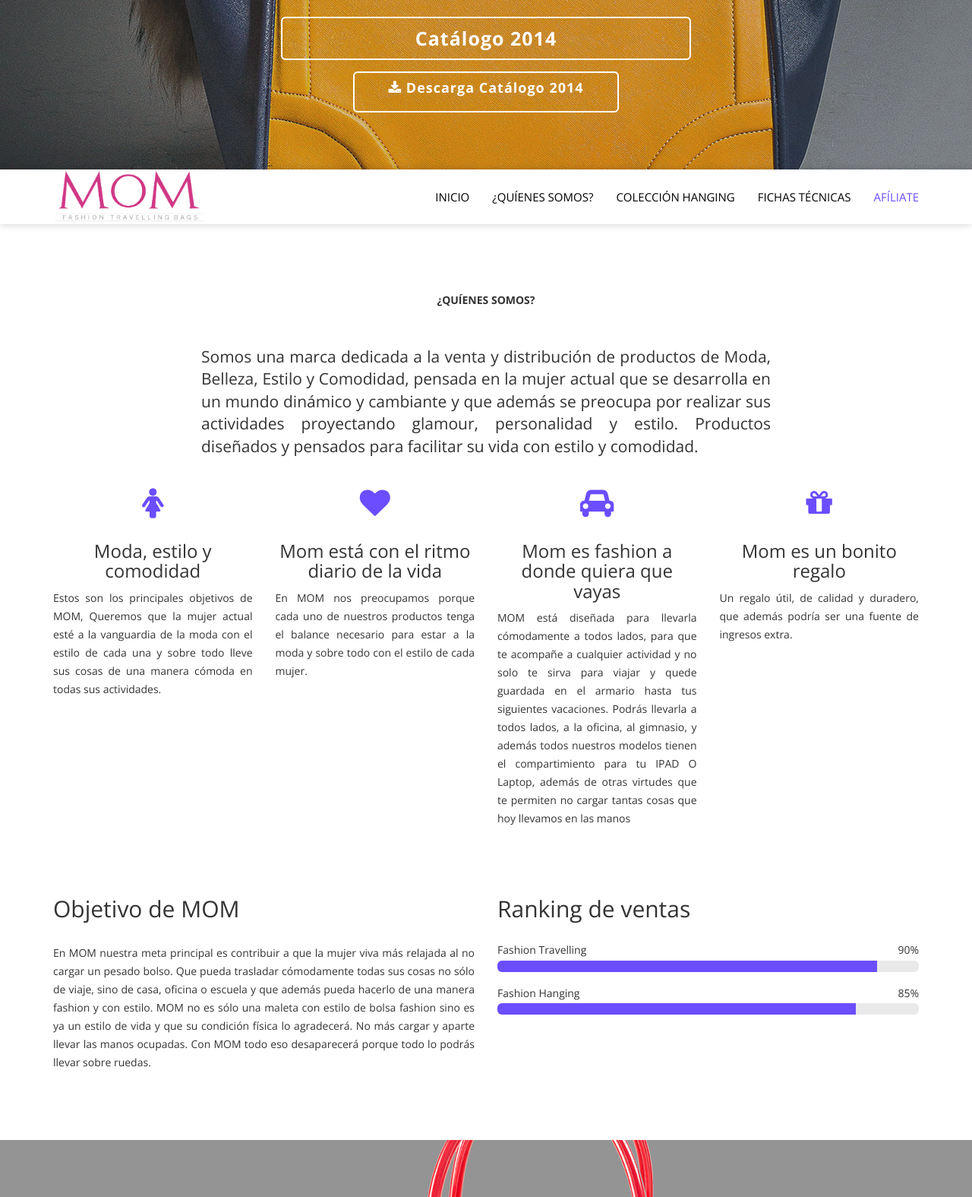
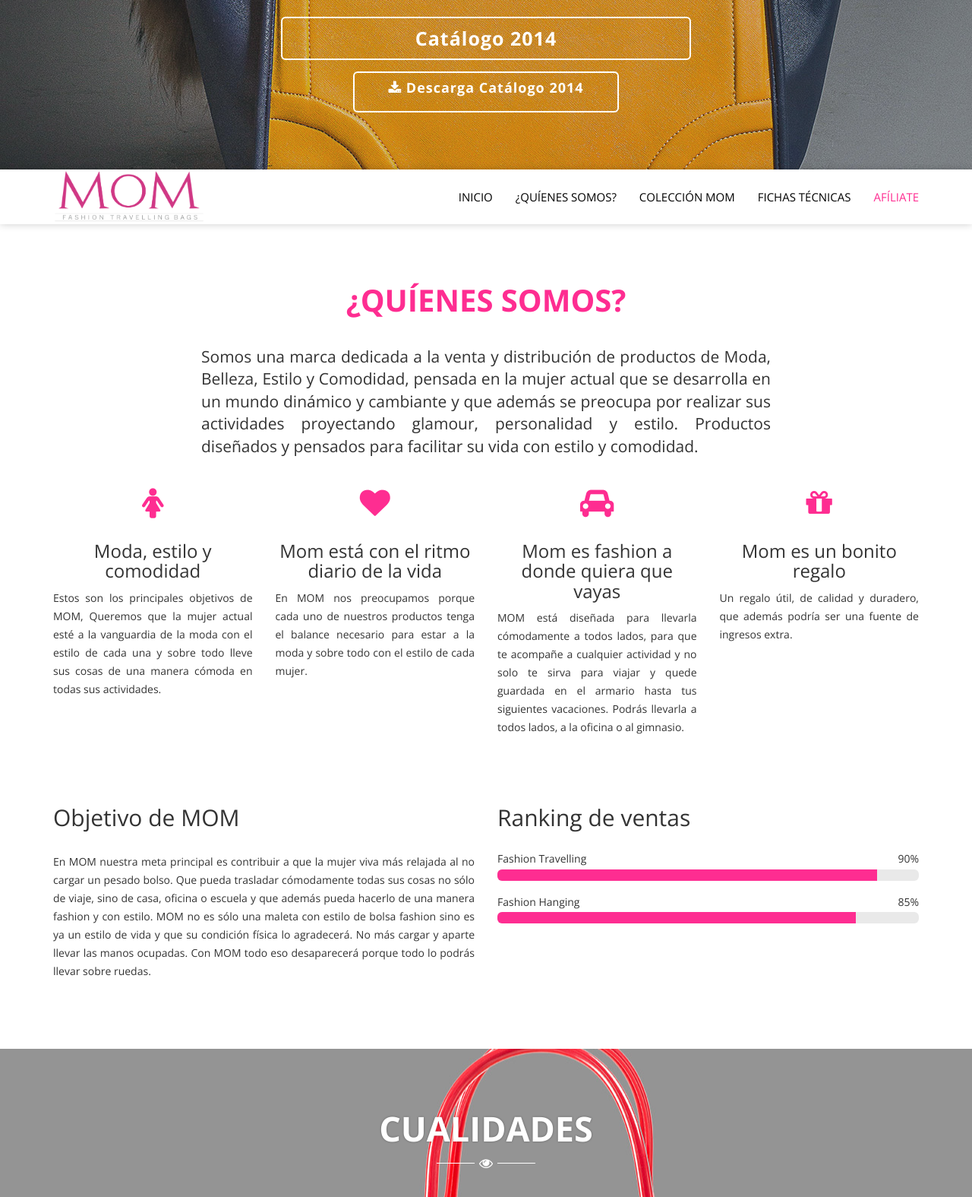
Before and after one commit to Coredev-IO/MOM, a PHP site: page / in a window 1280 px wide. Shown: the part 577-2152 px from the top of the page at 76% size. Run offline with PHP 8.4, Linux system fonts and the light colour scheme; some libraries are stand-ins or nearby versions.

Commit message:
modificacion de los estilos de la pagina

```diff
--- a/css/style.css
+++ b/css/style.css
@@ -308,7 +308,7 @@
     height: 60px;
     line-height: 60px;
     text-align: center;
-    color:#6c4dff;
+    color:#fe2d91;
     font-size: 40px;
       margin-bottom: 20px;
     -webkit-transition: 0.7s ease-in-out;
@@ -874,14 +874,14 @@
 }
 .progress-bar {
     line-height: 10px;
-    background:#6c4dff;
+    background:#fe2d91;
     box-shadow: none;
     -webkit-box-shadow: none;
 }
 
 /*******fun-facts****/
 .fun-facts{
-    background: url('../image/showcase-55.jpg');
+    background: url('../image/showcase-3.jpg');
     padding: 80px 0;
 }
 .fact-inner h1{
@@ -910,58 +910,58 @@
 }
 
 .color-pink{
-    color: #6c4dff;
+    color: #fe2d91;
     font-size: 40px;
 }
 
 .color-green{
-    color: #56ef00;
+    color: #fe2d91;
     font-size: 40px;
 }
 
 .color-white{
-    color: #fff;
+    color: #fe2d91;
     font-size: 40px;
 }
 
 .color-grey{
-    color: #042EC6;
+    color: #fe2d91;
     font-size: 40px;
 }
 
 .color-orange{
-    color: #f6bb33;
+    color: #fe2d91;
     font-size: 40px;
 }
 
 .color-red{
-    color: #ff1717;
+    color: #fe2d91;
     font-size: 40px;
 }
 
 
 .color-pink2{
-    color: #6c4dff;
+    color: #fe2d91;
 }
 
 .color-red2{
-    color: #ff1717;
+    color: #fe2d91;
 }
 
 .color-orange2{
-    color: #f6bb33;
+    color: #fe2d91;
 }
 
 .color-green2{
-    color: #56ef00;
+    color: #fe2d91;
 }
 
 .color-grey2{
-    color: #042EC6;
+    color: #fe2d91;
 }
 
 .btn-grey{
-    background-color: #042EC6;
+    background-color: #fe2d91;
 }
 
 
--- a/index.html
+++ b/index.html
@@ -114,10 +114,10 @@
 
                         <ul class="nav navbar-nav navbar-right">
                             <li><a href="#home">INICIO</a></li>
-                            <li><a href="#about">&iquest;QU&IacuteENES SOMOS?</a></li>
+                            <li><a href="#about">&iquest;QU&Iacute;ENES SOMOS?</a></li>
                             <!-- <li><a href="#team">PRODUCTOS</a></li>
                             <li><a href="#services">CUALIDADES T&Eacute;CNICAS</a></li> -->
-                            <li><a href="#work">COLECCI&Oacute;N HANGING</a></li>
+                            <li><a href="#work">COLECCI&Oacute;N MOM</a></li>
                             <li><a href="#blog">FICHAS T&Eacute;CNICAS</a></li>
                             <li><a href="#contact">AF&Iacute;LIATE</a></li>
                         </ul>
@@ -131,7 +131,7 @@
                 <div class="row">
                     <div class="col-md-12">
                         <div class="center-heading text-center font-h">
-                            <p class=" wow animated bounceIn"  data-wow-duration="700ms" data-wow-delay="100ms"><b>&iquest;QU&Iacute;ENES SOMOS?</b></p>
+                            <p class=" wow animated bounceIn color-red"  data-wow-duration="700ms" data-wow-delay="100ms"><b>&iquest;QU&Iacute;ENES SOMOS?</b></p>
                         </div><!--center heading-->
                     </div>
                 </div><!--center heading-->
@@ -161,7 +161,7 @@
                         <div class="service-box wow animated fadeInUp"  data-wow-duration="700ms" data-wow-delay="500ms">
                             <i class="fa fa-car"></i>
                             <h3>Mom es fashion a donde quiera que vayas</h3>
-                            <p align="justify">MOM est&aacute; dise&ntilde;ada para llevarla c&oacute;modamente a todos lados, para que te acompa&ntilde;e a cualquier actividad y no solo te sirva para viajar y quede guardada en el armario hasta tus siguientes vacaciones.  Podr&aacute;s llevarla a todos lados, a la oficina, al gimnasio, y adem&aacute;s todos nuestros modelos tienen el compartimiento para tu IPAD O Laptop, adem&aacute;s de otras virtudes que te permiten no cargar tantas cosas que hoy llevamos en las manos</p>
+                            <p align="justify">MOM est&aacute; dise&ntilde;ada para llevarla c&oacute;modamente a todos lados, para que te acompa&ntilde;e a cualquier actividad y no solo te sirva para viajar y quede guardada en el armario hasta tus siguientes vacaciones.  Podr&aacute;s llevarla a todos lados, a la oficina o al gimnasio.</p>
                         </div>
                     </div><!--service col end-->
                     <div class="col-md-3 margin-btm-30">
@@ -541,7 +541,7 @@
                 <div class="row">
                     <div class="col-md-12">
                         <div class="center-heading text-center font-h">
-                            <p class=" wow animated bounceIn color-orange"  data-wow-duration="700ms" data-wow-delay="100ms"><b>COLECCI&Oacute;N HANGING</b></p>
+                            <p class=" wow animated bounceIn color-orange"  data-wow-duration="700ms" data-wow-delay="100ms"><b>COLECCI&Oacute;N MOM</b></p>
                         </div><!--center heading-->
                     </div>
                 </div><!--center heading-->
@@ -562,14 +562,14 @@
                             </div>
                             <div class="col-md-6">
                                 <div class="work-detail">
-                                    <h1>Estilo Hanging</h1>
+                                    <h1 class="color-grey2">Estilo Hanging</h1>
                                     <p>
                                         Este estilo de bolsa es para todo tipo de mujer en ocasiones se adapta mejor para el dia casual o alguna reuni&oacute;n con las amigas, pero siempre te acompa&ntilde;ar&aacute; en buenos momentos.
                                     </p>
                                     <p>
                                         Est&aacute; hecho con los mejores materiales para que puedas lavarla de manera sencilla y segura de que no se decolorar&aacute; o perder&aacute; el estilo que la bolsa lleva. Tiene la capacidad de soportar 4kg en promedio.
                                     </p>
-                                    <p><strong>Existen diferentes colores.</strong></p>
+                                    <p>Existen diferentes colores.</p>
                                 </div>
                             </div>
                         </div><!--testimonials item like paragraph-->
@@ -577,7 +577,7 @@
 
                             <div class="col-md-6 margin-btm-30">
                                 <div class="work-detail">
-                                    <h1>Estilo Hanging</h1>
+                                    <h1 class="color-grey2">Estilo Hanging</h1>
                                     <p>
                                         Lo m&aacute;s importante para nosotros es darte productos con la mejor calidad en el mercado, as&iacute; que creamos Fashion Hanging Bags, una bolsa de mano donde tu puedes transportarte a cualquier lugar en cualquier momento, gracias a que es muy fr&aacute;gil y f&aacute;cil de llevar.
                                     </p>
@@ -596,7 +596,7 @@
                             </div>
                             <div class="col-md-6">
                                 <div class="work-detail">
-                                    <h1>Estilo Hanging</h1>
+                                    <h1 class="color-grey2">Estilo Hanging</h1>
                                     <p>
                                         Algunas caracter&iacute;sticas de las Fashion Hanging Bags son:
                                         <UL type = disk >
@@ -1762,7 +1762,7 @@
                         </div>
                     </div>
 
-                    <div class="col-sm-4 margin-btm-30 wow animated fadeInUp"  data-wow-duration="700ms" data-wow-delay="100ms">
+                  <!--   <div class="col-sm-4 margin-btm-30 wow animated fadeInUp"  data-wow-duration="700ms" data-wow-delay="100ms">
                         <div class="item-img-wrap thumbnail ">
                             <img id="zoom_25" src='image/bolsa11.jpg' data-zoom-image="image/bolsa11.jpg"/>
                         </div>
@@ -1773,7 +1773,7 @@
                             </button>
                             </div>
                         </div>
-                    </div>
+                    </div> -->
 
 
 
```
Also changed, not shown: other parts of css/style.css (+22 -22 lines).
